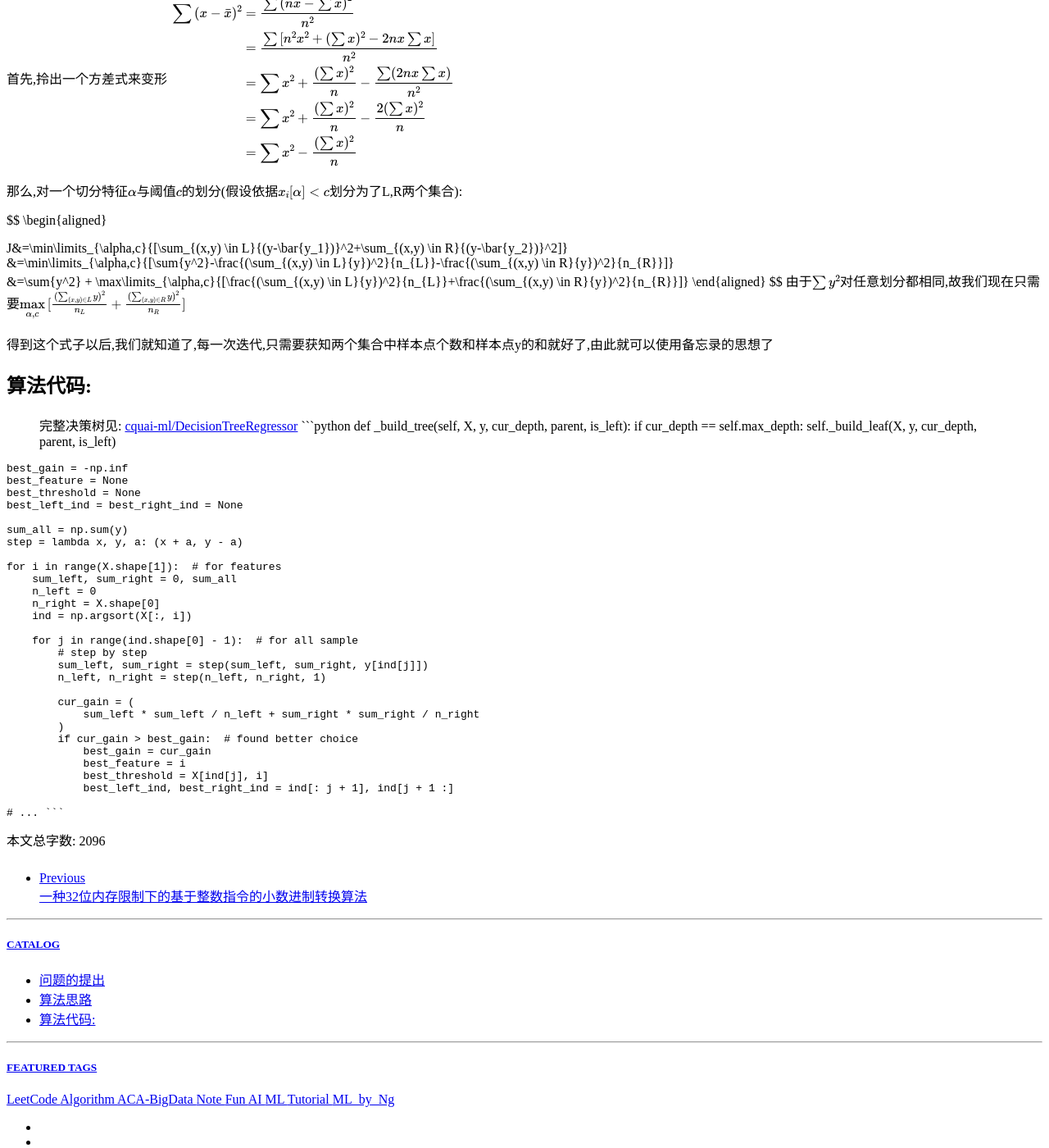
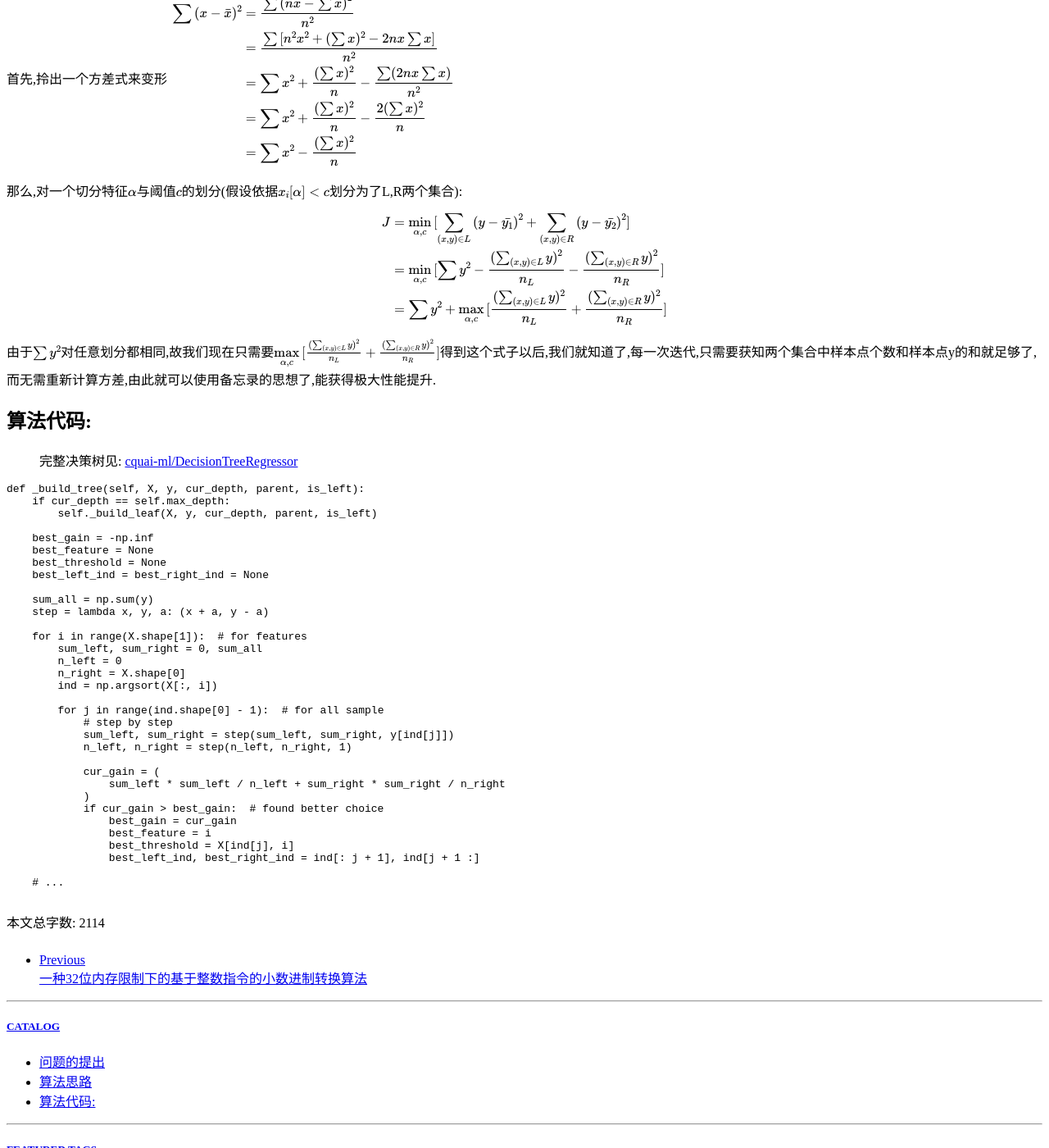
Before and after one commit to loopyme/Blog, a Jekyll site: the page built from _posts/2019-12-08-desionTree.md, in a window 1280 px wide and 1400 px high, scrolled down 676 px. Shown: the whole window at 82% size. Built offline with Jekyll 4.4.1, drawn with Linux system fonts in a browser that asks for light colours; nearby versions of some CDN libraries; formulas are drawn with MathJax 3; comment, search, counter and statistics services are not loaded; some of the changed text lies outside the part shown.

Commit message:
fix some error

````diff
--- a/_posts/2019-12-08-desionTree.md
+++ b/_posts/2019-12-08-desionTree.md
@@ -1,7 +1,7 @@
 ---
 layout:     post
 title: 一种回归决策树的快速遍历划分算法
-subtitle: 基于mips实现,使用python进行测试
+subtitle: 备忘录的思想快速寻找最优划分
 date:       2019-12-08
 author:     Loopy
 header-img: img/home-bg-geek.jpg
@@ -48,18 +50,18 @@ $$
 
 $$
 \begin{aligned}
-
 J&=\min\limits_{\alpha,c}{[\sum_{(x,y) \in L}{(y-\bar{y_1})}^2+\sum_{(x,y) \in R}{(y-\bar{y_2})}^2]}\\
 &=\min\limits_{\alpha,c}{[\sum{y^2}-\frac{(\sum_{(x,y) \in L}{y})^2}{n_{L}}-\frac{(\sum_{(x,y) \in R}{y})^2}{n_{R}}]}\\
 &=\sum{y^2} + \max\limits_{\alpha,c}{[\frac{(\sum_{(x,y) \in L}{y})^2}{n_{L}}+\frac{(\sum_{(x,y) \in R}{y})^2}{n_{R}}]}
 \end{aligned}
 $$
-由于$\sum{y^2}$对任意划分都相同,故我们现在只需要$\max\limits_{\alpha,c}{[\frac{(\sum_{(x,y) \in L}{y})^2}{n_{L}}+\frac{(\sum_{(x,y) \in R}{y})^2}{n_{R}}]}$
 
-得到这个式子以后,我们就知道了,每一次迭代,只需要获知两个集合中样本点个数和样本点y的和就好了,由此就可以使用备忘录的思想了
+由于$\sum{y^2}$对任意划分都相同,故我们现在只需要$\max\limits_{\alpha,c}{[\frac{(\sum_{(x,y) \in L}{y})^2}{n_{L}}+\frac{(\sum_{(x,y) \in R}{y})^2}{n_{R}}]}$得到这个式子以后,我们就知道了,每一次迭代,只需要获知两个集合中样本点个数和样本点y的和就足够了,而无需重新计算方差,由此就可以使用备忘录的思想了,能获得极大性能提升.
 
 ## 算法代码:
+
 > 完整决策树见: [cquai-ml/DecisionTreeRegressor](https://github.com/CQU-AI/ML-Algorithm/blob/master/cquai_ml/DecisionTreeRegressor.py)
+
 ```python
 def _build_tree(self, X, y, cur_depth, parent, is_left):
     if cur_depth == self.max_depth:
@@ -94,4 +96,5 @@ def _build_tree(self, X, y, cur_depth, parent, is_left):
                 best_left_ind, best_right_ind = ind[: j + 1], ind[j + 1 :]
 
     # ...
+
 ```
````
Also changed, not shown: other parts of _posts/2019-12-08-desionTree.md (+3 -1 lines).
